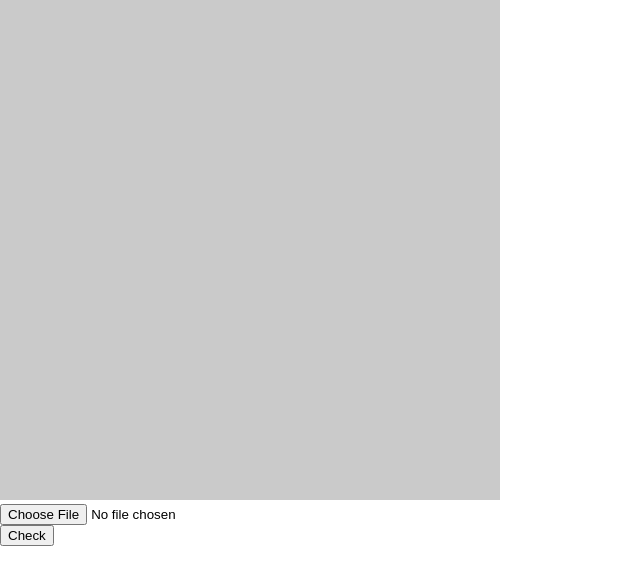
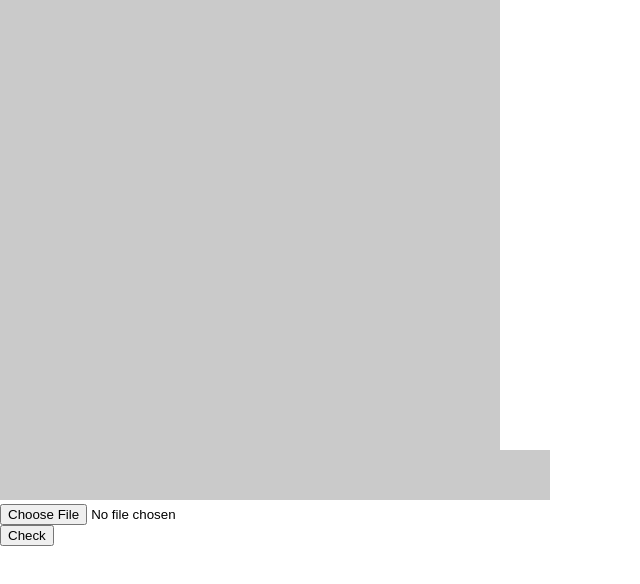
Before and after one commit to NorthernTwig/colorbox, a React (Create React App) app in the folder client/: page / in a window 1280 px wide. Shown: the top 584 px of the page, without its empty margins (0-640 px from the left). Built offline with nearby package versions, Linux system fonts and the light colour scheme.

Commit message:
Adding average color preview.

```diff
--- a/client/src/Canvas.js
+++ b/client/src/Canvas.js
@@ -68,17 +68,21 @@ class Canvas extends Component {
 
     console.log(`RGB total: ${r}, ${g}, ${b}`)
 
-    r = r / count * 10
-    g = g / count * 10
-    b = b / count * 10
+    r = Math.floor(r / count * 10)
+    g = Math.floor(g / count * 10)
+    b = Math.floor(b / count * 10)
 
     console.log(`RGB average: ${r}, ${g}, ${b}`)
+    const avCnvs = document.querySelector('#average').getContext('2d')
+    avCnvs.fillStyle = `rgb(${r}, ${g}, ${b})`
+    avCnvs.fillRect(0, 0, 50, 50)
   }
 
   render() {
     return (
       <div>
-        <canvas ref="canvas"></canvas><br/>
+        <canvas ref="canvas"></canvas>
+        <canvas id="average" width="50" height="50"></canvas><br/>
         <input id="imgInput" type="file" onChange={this.showImage} /><br/>
         <button onClick={this.checkPixels}>Check</button>
       </div>
--- a/client/src/index.css
+++ b/client/src/index.css
@@ -9,3 +9,8 @@ canvas {
   width: 500px;
   height: 500px;
 }
+
+#average {
+  width: 50px;
+  height: 50px;
+}
```
